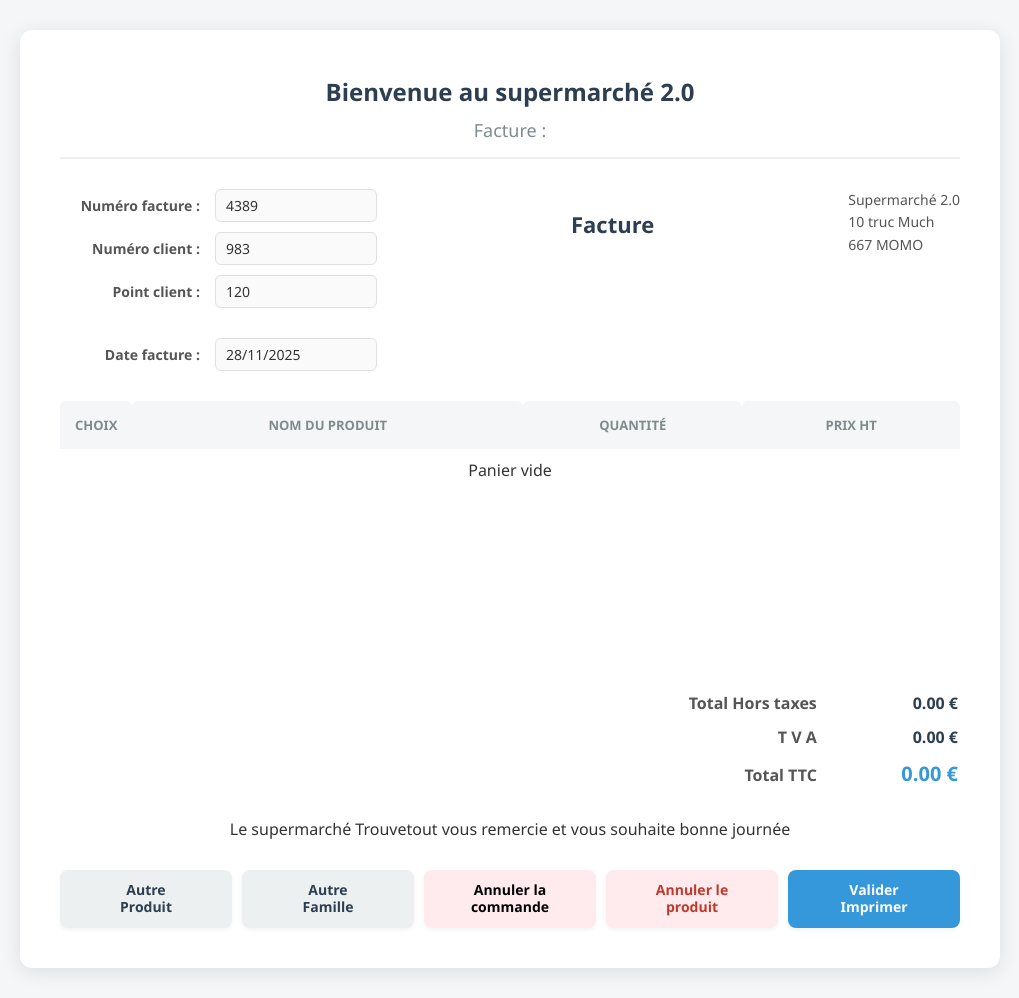
After one commit to Flaimeur/Supermarche, a PHP site: page /facture.php in a window 1280 px wide. The commit adds this page. Shown: the whole page, without its empty margins (130-1149 px from the left). Run offline with PHP 8.4, Linux system fonts and the light colour scheme.

Commit message:
Add facture page and update quantity flow
Introduces facture.php for invoice display and management, including session-based cart operations and a modernized CSS style for the invoice. Updates quantite.php to send product and quantity data directly to facture.php via GET, streamlining the product addition workflow.

```diff
--- a/css/style.css
+++ b/css/style.css
@@ -170,3 +170,209 @@ input[type="number"] {
   border-radius: 5px;
   text-align: center;
 }
+/* --- STYLE FACTURE MODERNE (REMPLACEMENT) --- */
+
+/* Le grand cadre principal (Style Carte) */
+.facture-container {
+  background-color: #fff;
+  width: 900px; /* Largeur confortable */
+  max-width: 95%;
+  margin: 30px auto;
+  padding: 40px;
+  border-radius: 12px; /* Coins arrondis */
+  box-shadow: 0 4px 20px rgba(0, 0, 0, 0.1); /* Ombre douce */
+  border: none; /* Plus de bordure grise moche */
+  font-family: inherit;
+}
+
+/* --- EN-TÊTES --- */
+.header-box {
+  border: none; /* On enlève les cadres */
+  text-align: center;
+  padding: 5px;
+  color: #2c3e50;
+}
+.header-box.title {
+  font-size: 24px;
+  font-weight: bold;
+}
+.header-box.subtitle {
+  font-size: 18px;
+  color: #7f8c8d;
+  margin-bottom: 30px;
+  border-bottom: 2px solid #f0f0f0; /* Ligne de séparation subtile */
+  padding-bottom: 15px;
+}
+
+/* --- ZONE INFORMATIONS --- */
+.info-grid {
+  display: flex;
+  justify-content: space-between;
+  align-items: flex-start;
+  margin-bottom: 30px;
+}
+
+.col-gauche {
+  display: flex;
+  flex-direction: column;
+  gap: 10px;
+}
+
+/* Style des champs "Label : Input" */
+.input-row {
+  display: flex;
+  align-items: center;
+  justify-content: flex-end;
+}
+.input-row label {
+  text-align: right;
+  margin-right: 15px;
+  font-weight: 600;
+  color: #555;
+  font-size: 14px;
+  width: 140px;
+}
+.input-row input {
+  border: 1px solid #e0e0e0;
+  border-radius: 6px; /* Arrondi */
+  background-color: #fafafa;
+  padding: 6px 10px;
+  width: 140px;
+  font-size: 14px;
+  color: #333;
+}
+
+.col-centre {
+  font-size: 22px;
+  font-weight: bold;
+  color: #2c3e50;
+  padding-top: 20px;
+}
+
+.col-droite {
+  text-align: left;
+  font-size: 14px;
+  line-height: 1.6;
+  color: #555;
+}
+
+/* --- LE TABLEAU MODERNE --- */
+table.table-filaire {
+  width: 100%;
+  border-collapse: collapse;
+  margin-bottom: 20px;
+  border: none;
+}
+
+table.table-filaire th {
+  background-color: #f4f6f8; /* Fond gris clair */
+  color: #7f8c8d;
+  font-weight: 600;
+  text-transform: uppercase;
+  font-size: 13px;
+  padding: 15px;
+  border: none;
+  border-radius: 6px 6px 0 0; /* Arrondi en haut */
+}
+
+table.table-filaire td {
+  padding: 15px;
+  border: none;
+  border-bottom: 1px solid #eee; /* Ligne fine */
+  color: #333;
+  font-size: 16px;
+}
+
+/* Case vide plus petite et propre */
+.vide-hauteur {
+  height: 150px;
+  border: none !important;
+}
+
+/* --- TOTAUX --- */
+.totaux-grid {
+  display: flex;
+  flex-direction: column;
+  align-items: flex-end;
+  margin-bottom: 30px;
+  gap: 10px;
+}
+.total-row label {
+  margin-right: 15px;
+  font-weight: 600;
+  color: #555;
+}
+.total-row input {
+  border: none;
+  background: transparent;
+  text-align: right;
+  font-size: 16px;
+  font-weight: bold;
+  color: #2c3e50;
+  width: 120px;
+}
+/* Le dernier input (Total TTC) en bleu */
+.total-row:last-child input {
+  color: #3498db;
+  font-size: 20px;
+}
+
+/* --- BOUTONS (Style Arrondi comme les autres pages) --- */
+.boutons-grid-filaire {
+  display: flex;
+  justify-content: space-between;
+  margin-top: 30px;
+  border-top: none;
+  gap: 10px;
+}
+
+/* Transformation des boutons carrés en boutons arrondis */
+.btn-carre {
+  border: none;
+  border-radius: 8px; /* Arrondi */
+  background-color: #ecf0f1; /* Gris par défaut */
+  color: #2c3e50;
+  width: auto;
+  flex: 1; /* Ils prennent toute la place dispo */
+  height: auto;
+  padding: 12px;
+  display: flex;
+  justify-content: center;
+  align-items: center;
+  text-align: center;
+  font-size: 14px;
+  font-weight: 600;
+  text-decoration: none;
+  line-height: 1.2;
+  cursor: pointer;
+  transition: all 0.2s;
+  box-shadow: 0 2px 5px rgba(0, 0, 0, 0.05);
+}
+
+.btn-carre:hover {
+  background-color: #bdc3c7;
+  transform: translateY(-2px);
+}
+
+/* Astuce CSS pour colorer les boutons sans toucher au PHP */
+
+/* Le dernier bouton (Imprimer) en BLEU */
+.boutons-grid-filaire > :last-child {
+  background-color: #3498db;
+  color: white;
+}
+.boutons-grid-filaire > :last-child:hover {
+  background-color: #2980b9;
+}
+
+/* Les boutons Annuler (3ème et 4ème position) en ROUGE */
+.boutons-grid-filaire > :nth-child(3),
+.boutons-grid-filaire > :nth-child(4) {
+  background-color: #ffebee;
+  color: #c0392b;
+}
+.boutons-grid-filaire > :nth-child(3):hover,
+.boutons-grid-filaire > :nth-child(4):hover {
+  background-color: #ef5350;
+  color: white;
+}
--- /dev/null
+++ b/facture.php
@@ -0,0 +1,218 @@
+<?php
+// 1. Démarrage session
+session_start();
+
+require_once 'php/Modele.php';
+$modele = new Modele();
+
+// 2. Init Panier
+if (!isset($_SESSION['panier'])) {
+    $_SESSION['panier'] = [];
+}
+
+// 3. Suppression (Annuler commande / Annuler produit)
+if (isset($_GET['action']) && $_GET['action'] === 'vider') {
+    $_SESSION['panier'] = [];
+    header("Location: facture.php");
+    exit();
+}
+if (isset($_POST['action_suppression']) && isset($_POST['selection_produit'])) {
+    $idASupprimer = $_POST['selection_produit'];
+    unset($_SESSION['panier'][$idASupprimer]);
+    header("Location: facture.php");
+    exit();
+}
+
+// 4. Ajout produit (depuis quantite.php)
+if (isset($_GET['produit']) && isset($_GET['quantite'])) {
+    $id = $_GET['produit'];
+    $qty = (int)$_GET['quantite'];
+
+    if (isset($_SESSION['panier'][$id])) {
+        $_SESSION['panier'][$id] += $qty;
+    } else {
+        $_SESSION['panier'][$id] = $qty;
+    }
+    header("Location: facture.php");
+    exit();
+}
+
+// --- LOGIQUE POUR LE BOUTON "AUTRE PRODUIT" ---
+// Par défaut, si le panier est vide, on retourne au choix des familles
+$lienAutreProduit = "Passer_commande.php";
+
+// Si le panier n'est pas vide, on cherche la famille du dernier produit
+if (!empty($_SESSION['panier'])) {
+    // On récupère les ID des produits du panier
+    $idsProduits = array_keys($_SESSION['panier']);
+    // On prend le dernier ID ajouté (ou le dernier de la liste)
+    $dernierId = end($idsProduits);
+
+    // On récupère ses infos
+    $dernierProduit = $modele->getProduit($dernierId);
+
+    // Si on a trouvé le produit, on crée le lien vers sa famille
+    if ($dernierProduit) {
+        $lienAutreProduit = "produits.php?famille=" . $dernierProduit->IdFamille;
+    }
+}
+
+$totalGlobalHT = 0;
+
+// Infos fictives
+$dateFacture = date("d/m/Y");
+$numFacture  = 4389;
+$numClient   = 983;
+?>
+
+<!DOCTYPE html>
+<html lang="fr">
+<head>
+    <meta charset="UTF-8">
+    <title>Facture</title>
+    <link rel="stylesheet" href="css/style.css">
+    <style>
+        .col-radio { width: 40px; text-align: center; border-bottom: none; }
+        button.btn-carre { font-family: inherit; }
+    </style>
+</head>
+<body>
+
+    <div class="facture-container">
+
+        <div class="header-box title">Bienvenue au supermarché 2.0</div>
+        <div class="header-box subtitle">Facture :</div>
+
+        <div class="info-grid">
+            <div class="col-gauche">
+                <div class="input-row">
+                    <label>Numéro facture :</label>
+                    <input type="text" value="<?= $numFacture ?>" readonly>
+                </div>
+                <div class="input-row">
+                    <label>Numéro client :</label>
+                    <input type="text" value="<?= $numClient ?>" readonly>
+                </div>
+                <div class="input-row">
+                    <label>Point client :</label>
+                    <input type="text" value="120" readonly>
+                </div>
+                <div style="height: 10px;"></div>
+                <div class="input-row">
+                    <label>Date facture :</label>
+                    <input type="text" value="<?= $dateFacture ?>" readonly>
+                </div>
+            </div>
+
+            <div class="col-centre">Facture</div>
+
+            <div class="col-droite">
+                Supermarché 2.0<br>
+                10 truc Much<br>
+                667 MOMO
+            </div>
+        </div>
+
+        <form method="POST" action="facture.php">
+            <table class="table-filaire">
+                <thead>
+                    <tr>
+                        <th style="width: 5%;">Choix</th>
+                        <th style="width: 45%;">Nom du produit</th>
+                        <th style="width: 25%;">Quantité</th>
+                        <th style="width: 25%;">Prix HT</th>
+                    </tr>
+                </thead>
+                <tbody>
+                    <?php
+                    if (!empty($_SESSION['panier'])):
+                        foreach ($_SESSION['panier'] as $idProd => $qtePanier):
+                            $prodInfo = $modele->getProduit($idProd);
+                            if ($prodInfo):
+                                $prixLigne = $prodInfo->Prix * $qtePanier;
+                                $totalGlobalHT += $prixLigne;
+                    ?>
+                            <tr>
+                                <td class="col-radio">
+                                    <input type="radio" name="selection_produit" value="<?= $idProd ?>">
+                                </td>
+                                <td style="text-align: center; border-bottom: none;">
+                                    <?= htmlspecialchars($prodInfo->NomProd) ?>
+                                </td>
+                                <td style="text-align: center; border-bottom: none;">
+                                    <?= $qtePanier ?>
+                                </td>
+                                <td style="text-align: center; border-bottom: none;">
+                                    <?= number_format($prixLigne, 2) ?> €
+                                </td>
+                            </tr>
+                    <?php
+                            endif;
+                        endforeach;
+                    else:
+                    ?>
+                        <tr><td colspan="4" style="text-align:center; padding:10px; border:none;">Panier vide</td></tr>
+                    <?php endif; ?>
+
+                    <tr>
+                        <td class="vide-hauteur" style="border-top: none;"></td>
+                        <td class="vide-hauteur" style="border-top: none;"></td>
+                        <td class="vide-hauteur" style="border-top: none;"></td>
+                        <td class="vide-hauteur" style="border-top: none;"></td>
+                    </tr>
+                </tbody>
+            </table>
+
+            <?php
+            $montantTVA   = $totalGlobalHT * 0.20;
+            $prixTotalTTC = $totalGlobalHT + $montantTVA;
+            ?>
+
+            <div class="totaux-grid">
+                <div class="total-row">
+                    <label>Total Hors taxes</label>
+                    <input type="text" value="<?= number_format($totalGlobalHT, 2) ?> €" readonly>
+                </div>
+                <div class="total-row">
+                    <label>T V A</label>
+                    <input type="text" value="<?= number_format($montantTVA, 2) ?> €" readonly>
+                </div>
+                <div class="total-row">
+                    <label>Total TTC</label>
+                    <input type="text" value="<?= number_format($prixTotalTTC, 2) ?> €" readonly>
+                </div>
+            </div>
+
+            <p style="text-align: center; margin-bottom: 20px;">
+                Le supermarché Trouvetout vous remercie et vous souhaite bonne journée
+            </p>
+
+            <div class="boutons-grid-filaire">
+
+                <a href="<?= $lienAutreProduit ?>" class="btn-carre">
+                    Autre<br>Produit
+                </a>
+
+                <a href="Passer_commande.php" class="btn-carre">
+                    Autre<br>Famille
+                </a>
+
+                <a href="facture.php?action=vider" class="btn-carre" style="color: black;">
+                    Annuler la<br>commande
+                </a>
+
+                <button type="submit" name="action_suppression" value="1" class="btn-carre">
+                    Annuler le<br>produit
+                </button>
+
+                <button type="button" onclick="window.print()" class="btn-carre" style="font-weight: bold;">
+                    Valider<br>Imprimer
+                </button>
+            </div>
+
+        </form>
+
+    </div>
+
+</body>
+</html>
```
Also changed, not shown: quantite.php (+7 -12 lines).
